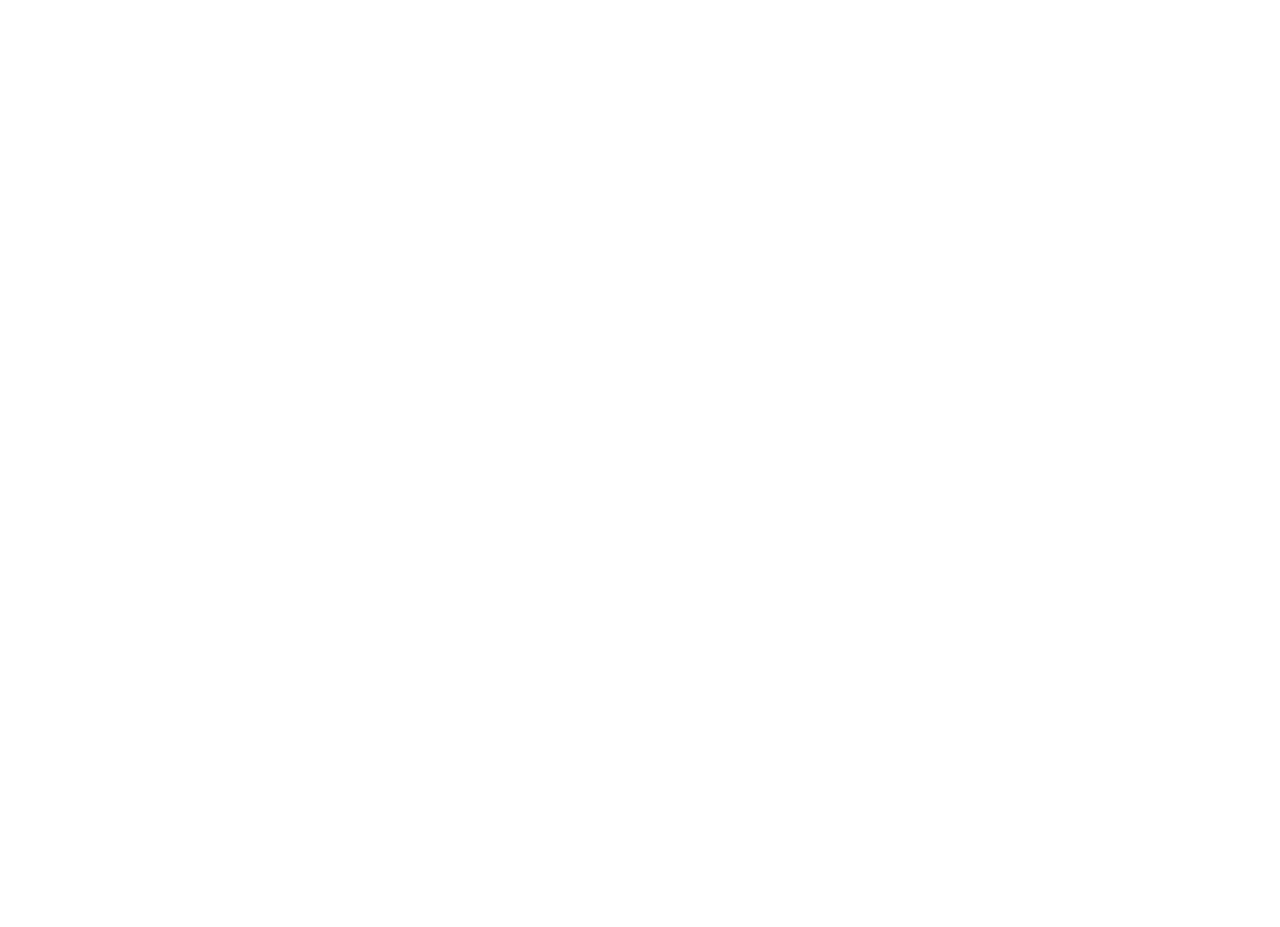
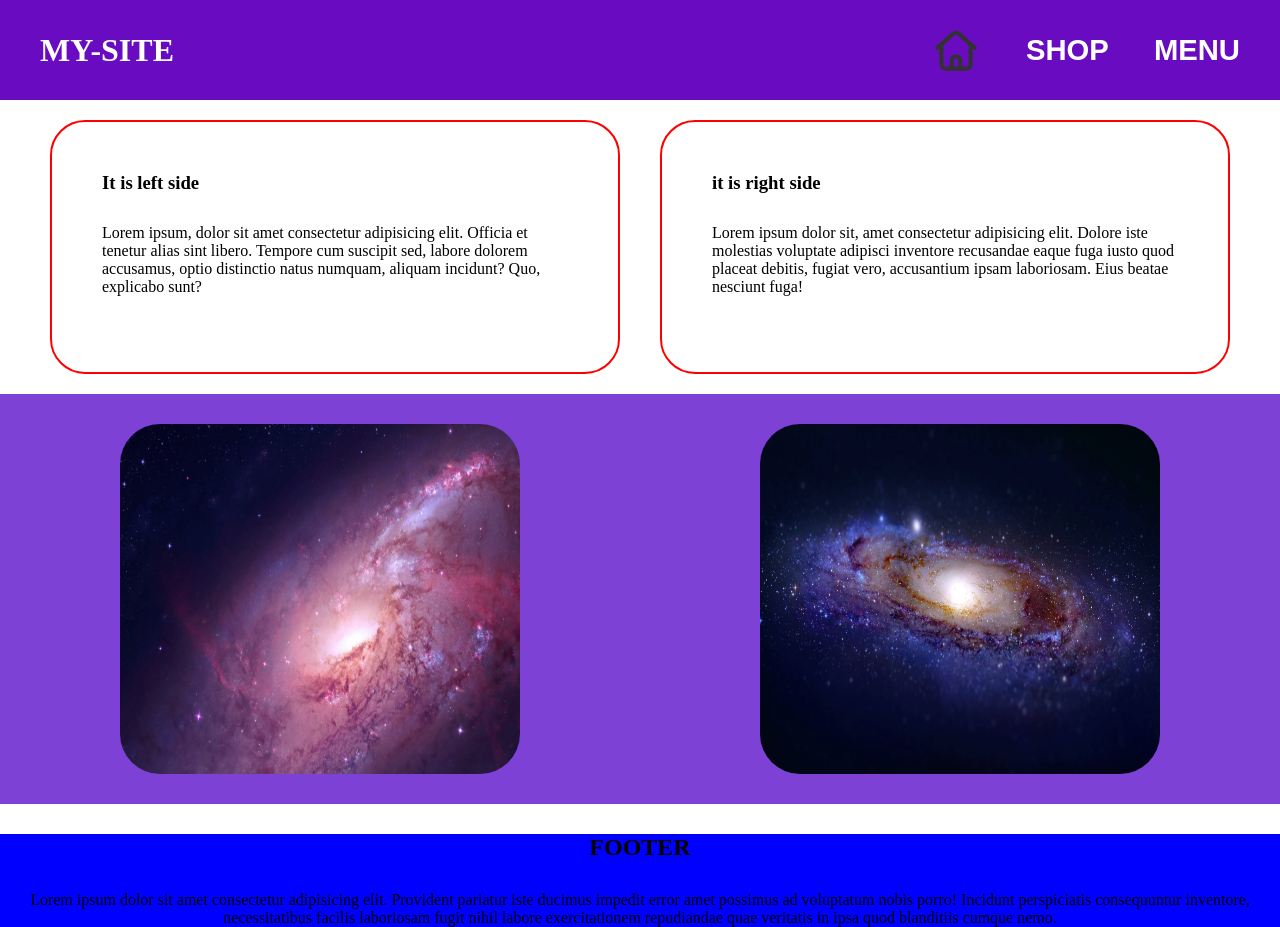
Before and after one commit to Shukhratov3082/dars-website-github, a plain HTML site: page index.html in a window 1280 px wide. Before the commit the page ends 800 px from the top, so only its background shows below. Drawn offline with Linux system fonts and the light colour scheme.

Commit message:
pachti tayyor footer qoldi

```diff
--- a/index.html
+++ b/index.html
@@ -9,7 +9,39 @@
 </head>
 
 <body>
+    <header>
+        <h1>MY-SITE</h1>
+        <nav>
+            <img src="assets/icons/homeicon.svg">
 
+            <h3>SHOP</h3>
+            <h3>MENU</h3>
+        </nav>
+    </header>
+    <div class="Sides">
+        <div class="leftSide">
+            <h3>It is left side</h3>
+            <p>Lorem ipsum, dolor sit amet consectetur adipisicing elit. Officia et tenetur alias sint libero. Tempore
+                cum suscipit sed, labore dolorem accusamus, optio distinctio natus numquam, aliquam incidunt? Quo,
+                explicabo sunt?</p>
+
+        </div>
+        <div class="rightSide">
+            <h3>it is right side</h3>
+            <p>Lorem ipsum dolor sit, amet consectetur adipisicing elit. Dolore iste molestias voluptate adipisci
+                inventore recusandae eaque fuga iusto quod placeat debitis, fugiat vero, accusantium ipsam laboriosam.
+                Eius beatae nesciunt fuga!</p>
+        </div>
+    </div>
+    <div class="images">
+
+        <img src="assets/img/imagegalaxy.jpg" alt="">
+        <img src="assets/img/image2.jpg" alt="">
+    </div>
+    <footer>
+        <h2>FOOTER</h2>
+        <p>Lorem ipsum dolor sit amet consectetur adipisicing elit. Provident pariatur iste ducimus impedit error amet possimus ad voluptatum nobis porro! Incidunt perspiciatis consequuntur inventore, necessitatibus facilis laboriosam fugit nihil labore exercitationem repudiandae quae veritatis in ipsa quod blanditiis cumque nemo.</p>
+    </footer>
 
 </body>
 
--- a/style.css
+++ b/style.css
@@ -2,3 +2,73 @@
     margin: 0;
     padding: 0;
 }
+
+
+
+header{
+    height: 100px;
+    background-color: #690cc1;
+    display: flex;
+    justify-content: space-between;
+    align-items: center;
+    padding: 0 40px;
+    color: white;
+}
+header nav{
+    display: flex;
+    gap: 45px;
+    font-size:25px;
+    align-items: center;
+    font-family: sans-serif;
+}
+header img{
+    width: 50px;
+    height: 50px;
+}
+.Sides{
+    display: flex;
+    padding: 20px 50px;
+    gap: 40px;
+    height: 100%;
+}
+.leftSide{
+    width: 50%;
+    height: 150px;
+    border-radius: 35px;
+    padding: 50px;
+    border: 2px solid red;
+
+}
+.rightSide{
+    width: 50%;
+    height: 150px;
+    border-radius: 35px;
+    padding: 50px;
+    border: 2px solid red;
+}
+.Sides h3{
+    margin-bottom: 30px;
+}
+.images{
+    width: 100%;
+    display: flex;
+    justify-content: space-around;
+    background-color:#7d41d6;
+    ;
+}
+.images img{
+    width: 400px;
+    height: 350px;
+    margin: 30px 0;
+    border-radius: 40px;
+}
+footer{
+    width: 100%;
+    height: 100%;
+    text-align: center;
+
+    background-color: blue;
+}
+footer h2{
+margin: 30px 0;
+}
```
Also changed, not shown: assets/icons/homeicon.svg (added), assets/img/image2.jpg (added), assets/img/imagegalaxy.jpg (added).
